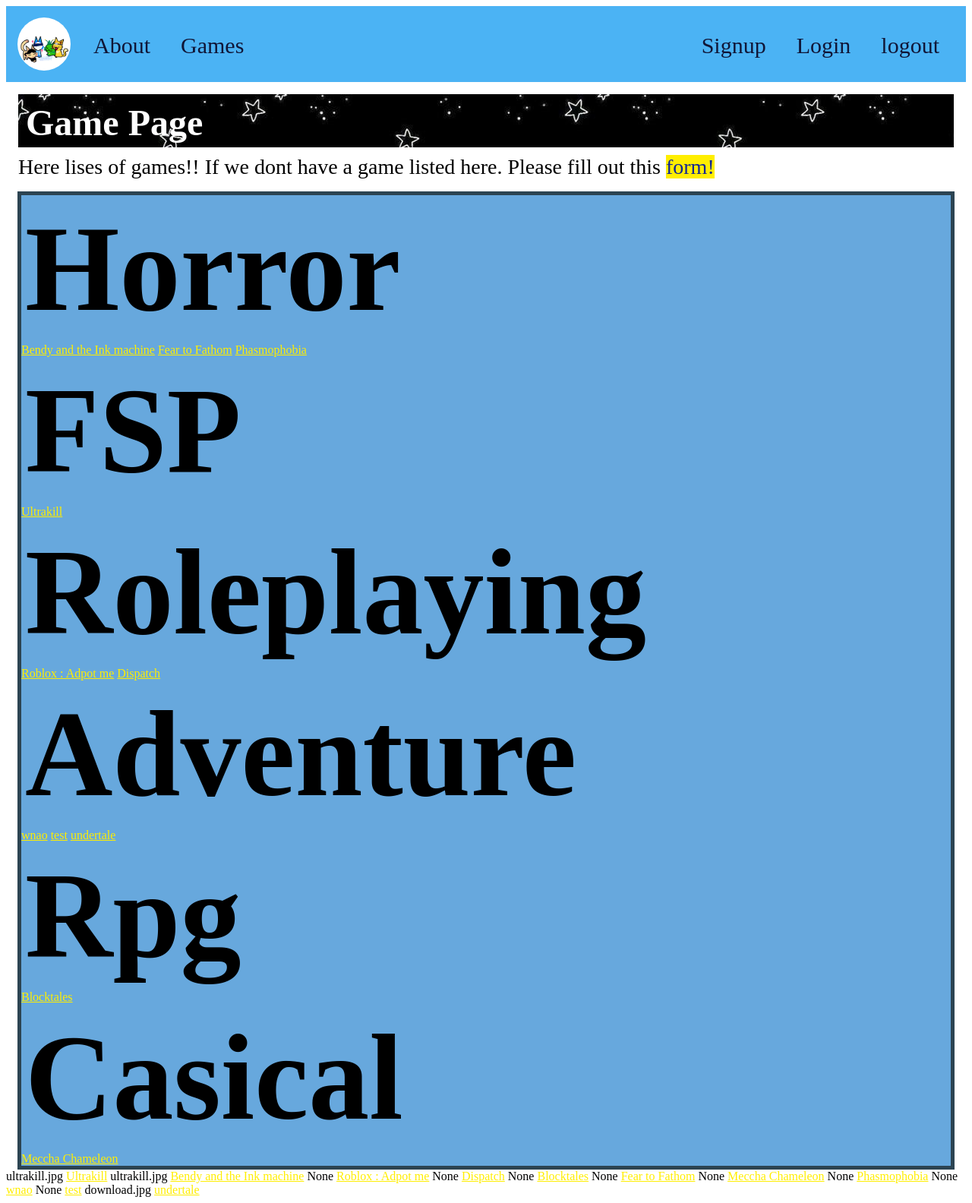
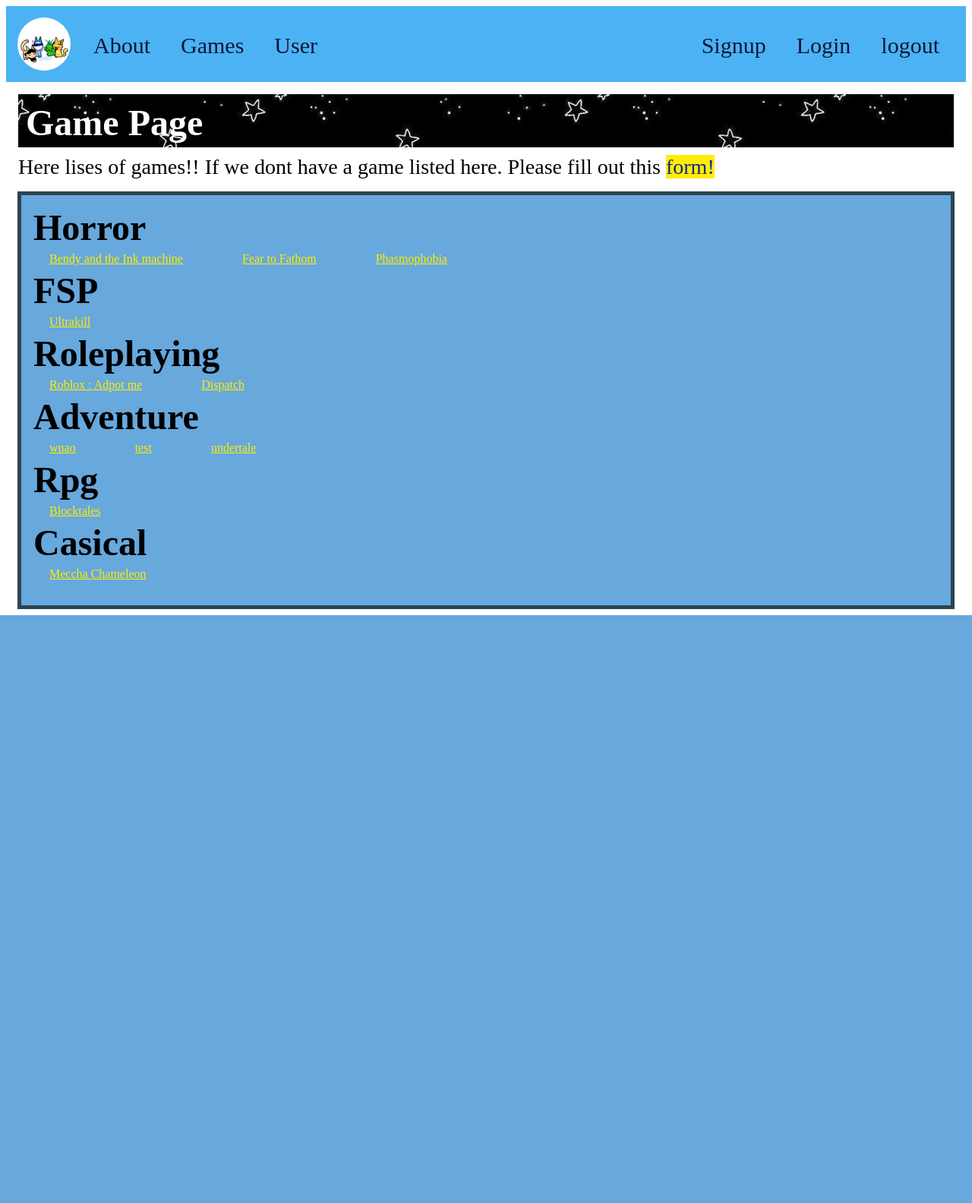
Before and after one commit to I-F0RG0T/Searching-for-a-repo-that-doesn-t-exist, a Flask app: page /Game in a window 1280 px wide. Shown: the whole page at 76% size. After the commit the page ends 810 px from the top, so only its background shows below. Run offline with Flask 3, Linux system fonts and the light colour scheme; data comes from the database, SQL or seed files in the repository; both versions use the stored data as it was after the commit.

Commit message:
gaming pages

```diff
--- a/app.py
+++ b/app.py
@@ -151,7 +151,6 @@ def Game():
 @app.route( '/Game/<int:game_id>' )
 def Game_list(game_id):
     sql = f"SELECT * FROM Game WHERE game_id = {game_id}"
-    test = query_db(f"SELECT filename FROM game RIGHT JOIN gamesimg ON game.game_id = gamesimg.game_id WHERE gamesimg.game_id = {game_id};")
     User = query_db("SELECT * FROM User")
 
     Game = query_db(sql, one=True)
@@ -159,7 +158,7 @@ def Game_list(game_id):
         exit(404)
 
 
-    return render_template('Game_info.html', Game=Game, User=User, test=test)#give the data a templagte or like looks
+    return render_template('Game_info.html', Game=Game, User=User)#give the data a templagte or like looks
 
 def Game_list():
     return render_template('Game_info.html')
--- a/static/style.css
+++ b/static/style.css
@@ -206,12 +206,22 @@ h3{
     background-color: #67a8dd;
     margin: 0 15px 0 15px;
     border: #2c4452 solid 5px;
+    padding-top: 10px;
+    padding-bottom: 2rem;
 }
 
 .Gamelist h1{
     margin: 0;
     padding: 5px;
-    font-size: 10rem;
+    padding-left: 1rem;
+    padding-bottom: 5px;
+    font-size: 3rem;
+}
+
+.Gamelist lis{
+    list-style-type: none;
+    padding: 2rem;
+    margin: 5px;
 }
 
 
--- a/templates/Game.html
+++ b/templates/Game.html
@@ -43,12 +43,15 @@
 </body>
 
 
+{% endblock %}
+
+
+
+
+
 <lis class="Genre">
         {% for Game in results %}
             <lis> {{ Game[4]}}</lis>
                  <lis><a href="Game/{{Game[0]}}">{{ Game[1]}}</a></lis>
         {% endfor %}
     </lis>
-
-
-{% endblock %}
--- a/templates/Game_info.html
+++ b/templates/Game_info.html
@@ -3,7 +3,7 @@
 <body>
      <section class="SumGame">
         <div class="GAMEBANNER">
-            <img src="{{ url_for('static', filename='UPLOAD/' + Game[5]) }}" alt="Logo" width="100" height="100">
+            <img src="{{ url_for('static', filename='UPLOAD/') }}" alt="Logo" width="100" height="100">
             <h1> This is {{ Game[1] }}</h1>
             <p>{{Game[2]}} this meant to be genere</p>
         </div>
--- a/templates/nav.html
+++ b/templates/nav.html
@@ -5,6 +5,7 @@
             <ul>
                 <li><a class="nav-left" href="/">About</a></li>
                 <li><a class="nav-left" href="/Game">Games</a></li>
+                <li><a class="nav-left" href="/UserPage">User</a></li>
             </ul>
         </div>
         <div>
```
Also changed, not shown: Data-1.db.
